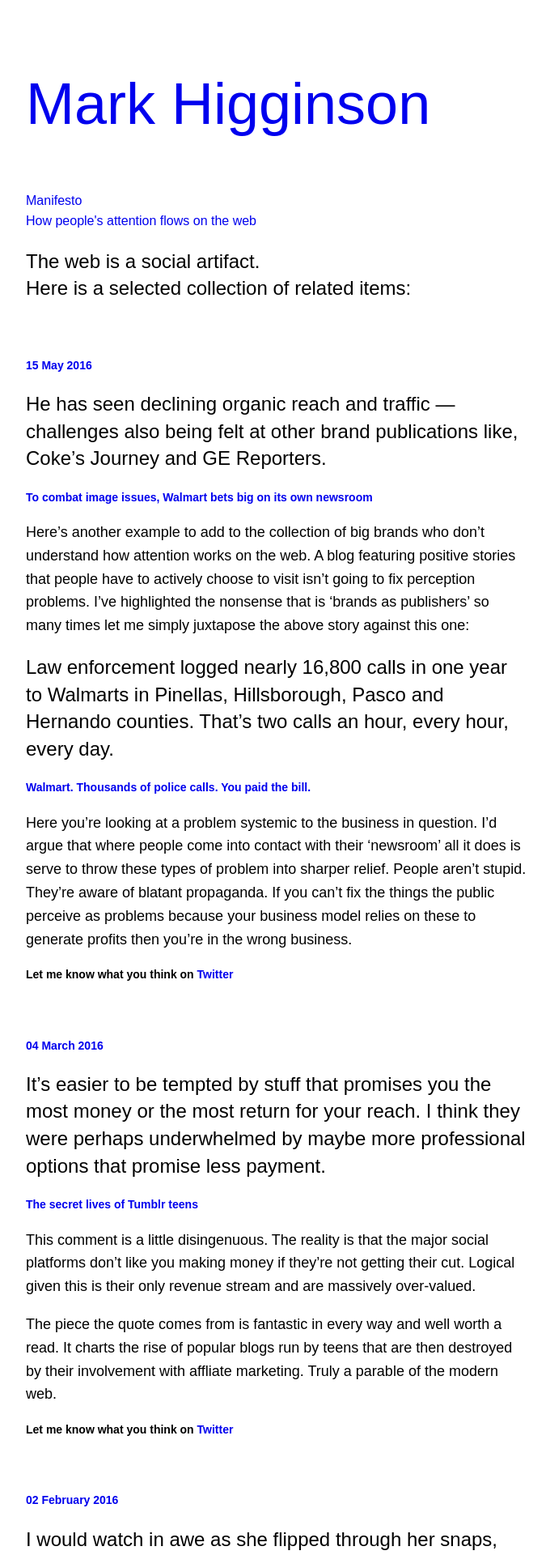
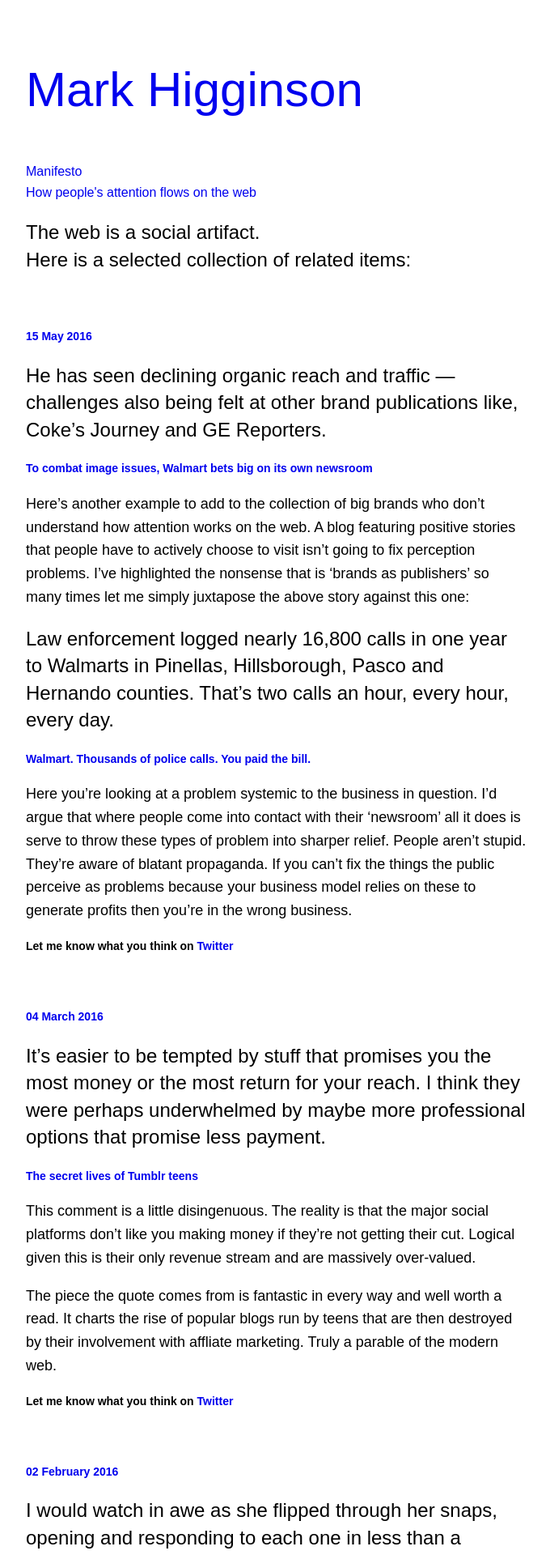
Before and after one commit to markhgn/markhgn.github.io, a Jekyll site: the page built from index.html, in a window 1280 px wide. Shown: the top 1920 px of the page at 81% size, without its empty margins (298-978 px from the left). Built offline with Jekyll 4.4.1, drawn with Linux system fonts in a browser that asks for light colours; the list of posts is cut into pages by our own code.

Commit message:
H1 font size update

```diff
--- a/css/style.css
+++ b/css/style.css
@@ -10,7 +10,7 @@ body {
 }
 
 h1 {
-  font-size: 72px;
+  font-size: 60px;
   font-weight:400;
 }
 
```
